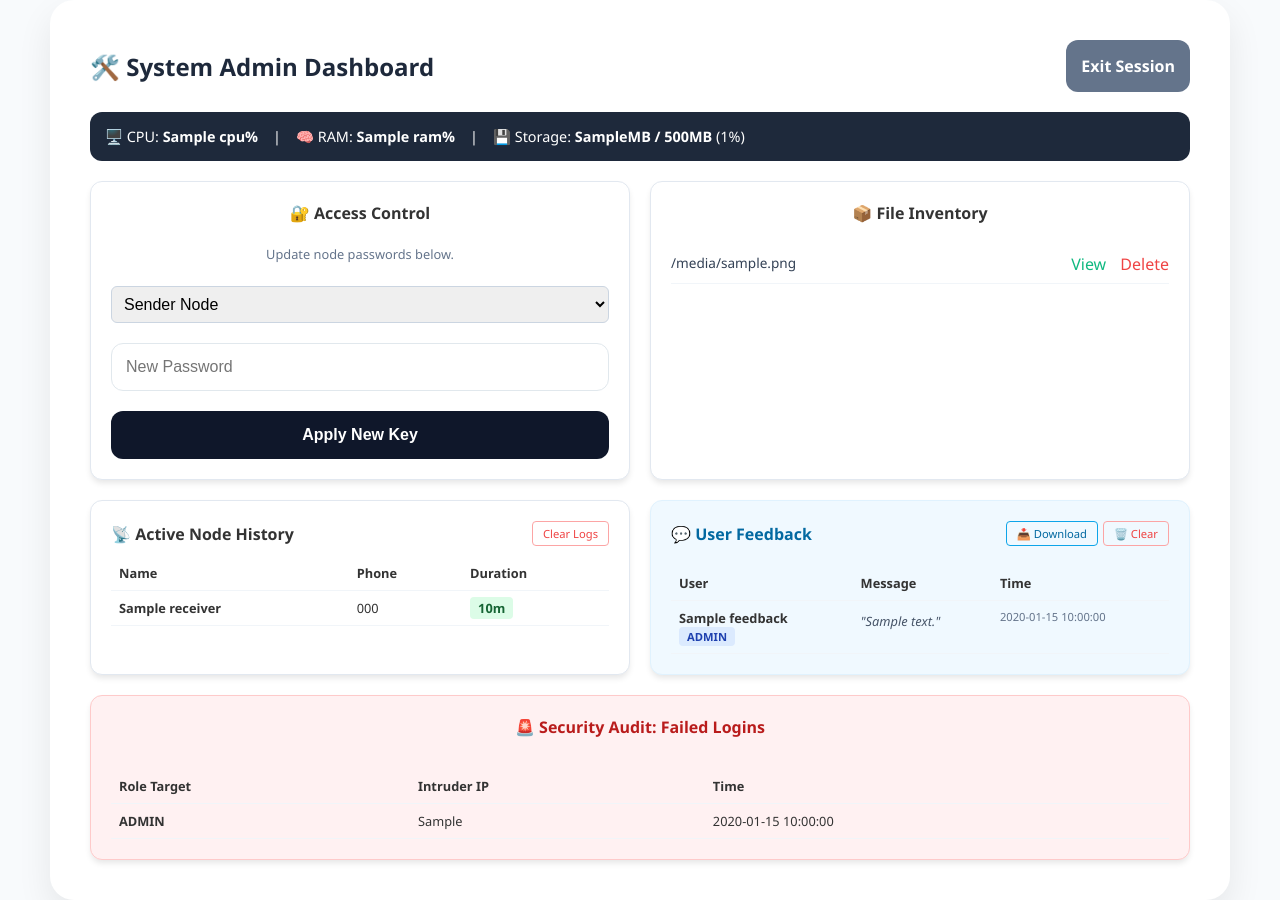
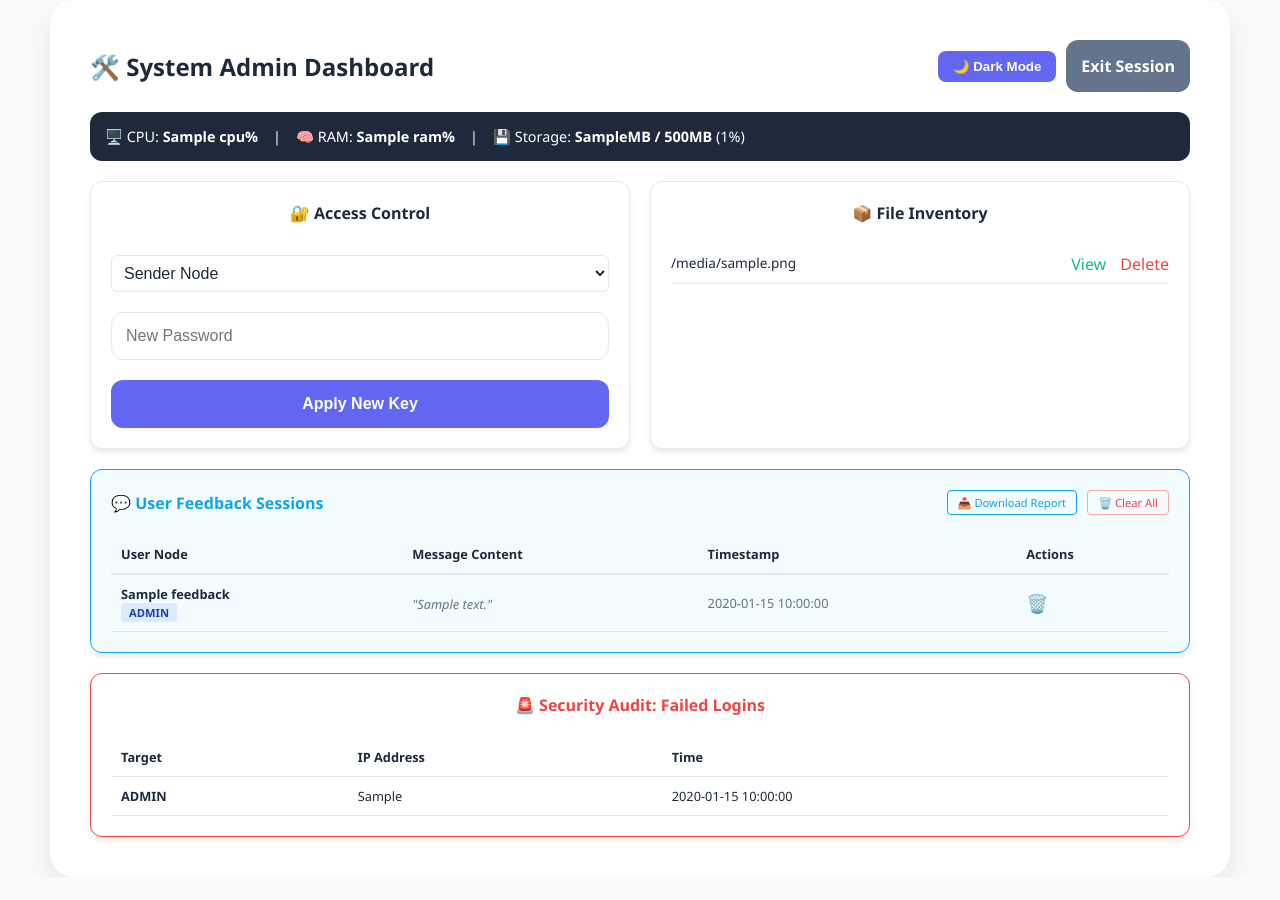
Before and after one commit to dhanushmsr/Secure-File-Transmissions, a Flask app: template templates/admin.html in a window 1280 px wide. After the commit the page ends 839 px from the top, so only its background shows below. Run offline with Flask 3, Linux system fonts and the light colour scheme; the template is opened without the code that fills it: most values are stand-ins (such as "Sample title", 1, 10 or a date in 2020).

Commit message:
Enhance admin.html with theme support and styling
Refactor styles for dark mode and light mode in admin panel. Update layout and improve accessibility features.

```diff
--- a/templates/admin.html
+++ b/templates/admin.html
@@ -5,28 +5,60 @@
     <link rel="stylesheet" href="/static/css/style.css">
     <title>Admin Command Center</title>
     <style>
+        :root {
+            --bg-color: #f8fafc;
+            --card-bg: #ffffff;
+            --text-main: #1e293b;
+            --text-sub: #64748b;
+            --border-color: #e2e8f0;
+            --header-bg: #1e293b;
+        }
+
+        [data-theme="dark"] {
+            --bg-color: #0f172a;
+            --card-bg: #1e293b;
+            --text-main: #f8fafc;
+            --text-sub: #94a3b8;
+            --border-color: #334155;
+            --header-bg: #000000;
+        }
+
+        body { background-color: var(--bg-color); color: var(--text-main); transition: all 0.3s ease; }
         .admin-grid { display: grid; grid-template-columns: 1fr 1fr; gap: 20px; margin-top: 20px; }
-        .card { background: #fff; border: 1px solid #e2e8f0; border-radius: 12px; padding: 20px; box-shadow: 0 4px 6px -1px rgba(0,0,0,0.1); }
-        .stats-bar { display: flex; gap: 15px; background: #1e293b; color: white; padding: 15px; border-radius: 12px; margin-bottom: 20px; font-size: 0.9rem; }
-        .badge-red { background: #fee2e2; color: #ef4444; padding: 2px 8px; border-radius: 4px; font-weight: bold; }
+        .card { background: var(--card-bg); border: 1px solid var(--border-color); border-radius: 12px; padding: 20px; box-shadow: 0 4px 6px -1px rgba(0,0,0,0.1); }
+        .stats-bar { display: flex; gap: 15px; background: var(--header-bg); color: white; padding: 15px; border-radius: 12px; margin-bottom: 20px; font-size: 0.9rem; }
+
+        .log-table { width: 100%; border-collapse: collapse; font-size: 0.8rem; margin-top: 10px; }
+        .log-table th, .log-table td { text-align: left; padding: 10px; border-bottom: 1px solid var(--border-color); color: var(--text-main); }
+
         .badge-blue { background: #dbeafe; color: #1e40af; padding: 2px 8px; border-radius: 4px; font-weight: bold; font-size: 0.7rem; text-transform: uppercase; }
-        .log-table { width: 100%; border-collapse: collapse; font-size: 0.8rem; margin-top: 10px; }
-        .log-table th, .log-table td { text-align: left; padding: 8px; border-bottom: 1px solid #f1f5f9; }
-        .btn-view { color: #10b981; text-decoration: none; margin-right: 10px; }
-        .btn-del { color: #ef4444; text-decoration: none; }
-        .btn-clear { font-size: 0.7rem; color: #ef4444; text-decoration: none; border: 1px solid #fca5a5; padding: 4px 10px; border-radius: 4px; transition: all 0.2s; display: inline-flex; align-items: center; }
-        .btn-clear:hover { background: #ef4444; color: white; }
-        .btn-download { border-color: #0ea5e9; color: #0369a1; background: #f0f9ff; }
-        .btn-download:hover { background: #0ea5e9; color: white; }
-        .feedback-msg { font-style: italic; color: #475569; display: block; margin-top: 4px; line-height: 1.4; }
+        .btn-clear { font-size: 0.7rem; color: #ef4444; text-decoration: none; border: 1px solid #fca5a5; padding: 4px 10px; border-radius: 4px; cursor: pointer; }
+        .btn-download { border-color: #0ea5e9; color: #0ea5e9; background: transparent; margin-right: 5px; }
+
+        /* Theme Toggle Button */
+        .theme-toggle {
+            background: #6366f1;
+            color: white;
+            border: none;
+            padding: 8px 15px;
+            border-radius: 8px;
+            cursor: pointer;
+            font-weight: bold;
+            margin-right: 10px;
+        }
+
+        .feedback-msg { font-style: italic; color: var(--text-sub); display: block; margin-top: 4px; line-height: 1.4; }
     </style>
 </head>
-<body style="background-color: #f8fafc;">
+<body>
 
     <div class="container" style="max-width: 1100px;">
         <div style="display:flex; justify-content:space-between; align-items:center;">
-            <h2 style="margin:0; color:#1e293b;">🛠️ System Admin Dashboard</h2>
-            <a href="/logout" class="btn" style="width:auto; background:#64748b; margin:0;">Exit Session</a>
+            <h2 style="margin:0;">🛠️ System Admin Dashboard</h2>
+            <div style="display: flex; align-items: center;">
+                <button class="theme-toggle" onclick="toggleTheme()" id="themeBtn">🌙 Dark Mode</button>
+                <a href="/logout" class="btn" style="width:auto; background:#64748b; margin:0;">Exit Session</a>
+            </div>
         </div>
 
         <div class="stats-bar" style="margin-top:20px;">
@@ -39,113 +71,116 @@
 
             <div class="card">
                 <h4 style="margin-top:0;">🔐 Access Control</h4>
-                <p style="font-size:0.8rem; color:#64748b;">Update node passwords below.</p>
                 <form action="/update_passwords" method="post">
-                    <select name="target_role" style="width:100%; padding:8px; border-radius:6px; border:1px solid #cbd5e1;">
+                    <select name="target_role" style="width:100%; padding:8px; border-radius:6px; border:1px solid var(--border-color); background: var(--card-bg); color: var(--text-main);">
                         <option value="sender">Sender Node</option>
                         <option value="receiver">Receiver Node</option>
                         <option value="admin">Admin Dashboard</option>
                     </select>
                     <input type="text" name="new_password" placeholder="New Password" required style="margin-top:10px;">
-                    <button type="submit" class="btn" style="background:#0f172a; margin-top:10px;">Apply New Key</button>
+                    <button type="submit" class="btn" style="background:#6366f1; margin-top:10px;">Apply New Key</button>
                 </form>
-                {% if request.args.get('pass_success') %}
-                <p style="color:#10b981; font-size:0.8rem; margin-top:10px;">✅ Password updated successfully!</p>
-                {% endif %}
             </div>
 
             <div class="card">
                 <h4 style="margin-top:0;">📦 File Inventory</h4>
                 <div style="max-height: 200px; overflow-y: auto;">
                     {% for f in files %}
-                    <div style="display:flex; justify-content:space-between; padding:8px 0; border-bottom:1px solid #f1f5f9;">
-                        <span style="font-size:0.85rem; color:#334155;">{{ f }}</span>
+                    <div style="display:flex; justify-content:space-between; padding:8px 0; border-bottom:1px solid var(--border-color);">
+                        <span style="font-size:0.85rem;">{{ f }}</span>
                         <div>
-                            <a href="/static/uploads/{{ f }}" target="_blank" class="btn-view">View</a>
-                            <a href="/delete/{{ f }}" class="btn-del" onclick="return confirm('Delete file?')">Delete</a>
+                            <a href="/static/uploads/{{ f }}" target="_blank" style="color: #10b981; text-decoration: none; margin-right: 10px;">View</a>
+                            <a href="/delete/{{ f }}" style="color: #ef4444; text-decoration: none;" onclick="return confirm('Delete file?')">Delete</a>
                         </div>
                     </div>
                     {% endfor %}
-                    {% if not files %}<p style="color:#94a3b8; font-size:0.8rem;">No files on server.</p>{% endif %}
                 </div>
             </div>
 
-            <div class="card">
-                <div style="display:flex; justify-content:space-between; align-items:center;">
-                    <h4 style="margin:0;">📡 Active Node History</h4>
-                    <a href="/clear_activity_logs" class="btn-clear" onclick="return confirm('Wipe activity history?')">Clear Logs</a>
+            <div class="card" style="grid-column: span 2; border: 1px solid #0ea5e9; background: rgba(14, 165, 233, 0.05);">
+                <div style="display:flex; justify-content:space-between; align-items:center; margin-bottom: 10px;">
+                    <h4 style="margin:0; color:#0ea5e9;">💬 User Feedback Sessions</h4>
+                    <div style="display:flex; gap:5px;">
+                        <a href="/download_feedback" class="btn-clear btn-download">📥 Download Report</a>
+                        <a href="/clear_feedback" class="btn-clear" onclick="return confirm('Wipe ALL messages?')">🗑️ Clear All</a>
+                    </div>
                 </div>
-                <div style="max-height: 250px; overflow-y: auto;">
+                <div style="max-height: 300px; overflow-y: auto;">
                     <table class="log-table">
                         <thead>
-                            <tr><th>Name</th><th>Phone</th><th>Duration</th></tr>
+                            <tr style="border-bottom: 2px solid var(--border-color);">
+                                <th>User Node</th>
+                                <th>Message Content</th>
+                                <th>Timestamp</th>
+                                <th>Actions</th>
+                            </tr>
                         </thead>
                         <tbody>
-                            {% for r in receivers %}
+                            {% for f in feedbacks %}
                             <tr>
-                                <td><b>{{ r.name }}</b></td>
-                                <td>{{ r.phone }}</td>
-                                <td><span class="badge-red" style="background:#dcfce7; color:#166534;">{{ r.duration }}m</span></td>
+                                <td>
+                                    <b>{{ f.sender_name }}</b><br>
+                                    <span class="badge-blue">{{ f.role }}</span>
+                                </td>
+                                <td><span class="feedback-msg">"{{ f.message }}"</span></td>
+                                <td style="color: var(--text-sub);">{{ f.timestamp }}</td>
+                                <td>
+                                    <a href="/delete_feedback/{{ f.id }}" style="text-decoration: none; font-size: 1.1rem;" onclick="return confirm('Delete this specific entry?')">🗑️</a>
+                                </td>
                             </tr>
                             {% endfor %}
                         </tbody>
                     </table>
+                    {% if not feedbacks %}<p style="text-align:center; padding:20px; color: var(--text-sub);">No feedback received.</p>{% endif %}
                 </div>
             </div>
 
-            <div class="card" style="border: 1px solid #e0f2fe; background: #f0f9ff;">
-                <div style="display:flex; justify-content:space-between; align-items:center; margin-bottom: 10px;">
-                    <h4 style="margin:0; color:#0369a1;">💬 User Feedback</h4>
-                    <div style="display:flex; gap:5px;">
-                        <a href="/download_feedback" class="btn-clear btn-download">📥 Download</a>
-                        <a href="/clear_feedback" class="btn-clear" onclick="return confirm('Clear all messages?')">🗑️ Clear</a>
-                    </div>
-                </div>
-                <div style="max-height: 250px; overflow-y: auto;">
-                    <table class="log-table">
-                        <thead>
-                            <tr><th>User</th><th>Message</th><th>Time</th></tr>
-                        </thead>
-                        <tbody>
-                            {% for f in feedbacks %}
-                            <tr>
-                                <td style="vertical-align: top;">
-                                    <b>{{ f.sender_name }}</b><br>
-                                    <span class="badge-blue">{{ f.role }}</span>
-                                </td>
-                                <td style="vertical-align: top;"><span class="feedback-msg">"{{ f.message }}"</span></td>
-                                <td style="vertical-align: top; color:#64748b; font-size:0.7rem;">{{ f.timestamp.split(' ')[1] if ' ' in f.timestamp else f.timestamp }}</td>
-                            </tr>
-                            {% endfor %}
-                        </tbody>
-                    </table>
-                    {% if not feedbacks %}<p style="color:#64748b; font-size:0.8rem; text-align:center; padding-top:20px;">No feedback yet.</p>{% endif %}
-                </div>
-            </div>
-
-            <div class="card" style="border: 1px solid #fecaca; background: #fff1f2; grid-column: span 2;">
-                <h4 style="margin-top:0; color:#b91c1c;">🚨 Security Audit: Failed Logins</h4>
-                <div style="max-height: 250px; overflow-y: auto;">
-                    <table class="log-table">
-                        <thead>
-                            <tr><th>Role Target</th><th>Intruder IP</th><th>Time</th></tr>
-                        </thead>
-                        <tbody>
-                            {% for log in failed_logs %}
-                            <tr>
-                                <td style="text-transform: uppercase; font-weight:bold;">{{ log.role_tried }}</td>
-                                <td>{{ log.ip }}</td>
-                                <td>{{ log.timestamp.split(' ')[1] if ' ' in log.timestamp else log.timestamp }}</td>
-                            </tr>
-                            {% endfor %}
-                        </tbody>
-                    </table>
-                    {% if not failed_logs %}<p style="color:#991b1b; font-size:0.8rem;">No threats detected.</p>{% endif %}
-                </div>
+            <div class="card" style="border: 1px solid #ef4444; grid-column: span 2;">
+                <h4 style="margin-top:0; color:#ef4444;">🚨 Security Audit: Failed Logins</h4>
+                <table class="log-table">
+                    <thead>
+                        <tr><th>Target</th><th>IP Address</th><th>Time</th></tr>
+                    </thead>
+                    <tbody>
+                        {% for log in failed_logs %}
+                        <tr>
+                            <td style="text-transform: uppercase;"><b>{{ log.role_tried }}</b></td>
+                            <td>{{ log.ip }}</td>
+                            <td>{{ log.timestamp }}</td>
+                        </tr>
+                        {% endfor %}
+                    </tbody>
+                </table>
             </div>
 
         </div>
     </div>
 
+    <script>
+        // Dark Mode Toggle Logic
+        function toggleTheme() {
+            const body = document.body;
+            const btn = document.getElementById('themeBtn');
+
+            if (body.getAttribute('data-theme') === 'dark') {
+                body.removeAttribute('data-theme');
+                btn.innerText = "🌙 Dark Mode";
+                localStorage.setItem('theme', 'light');
+            } else {
+                body.setAttribute('data-theme', 'dark');
+                btn.innerText = "☀️ Light Mode";
+                localStorage.setItem('theme', 'dark');
+            }
+        }
+
+        // Persistent Theme Check
+        window.onload = () => {
+            const savedTheme = localStorage.getItem('theme');
+            if (savedTheme === 'dark') {
+                document.body.setAttribute('data-theme', 'dark');
+                document.getElementById('themeBtn').innerText = "☀️ Light Mode";
+            }
+        };
+    </script>
 </body>
 </html>
```
